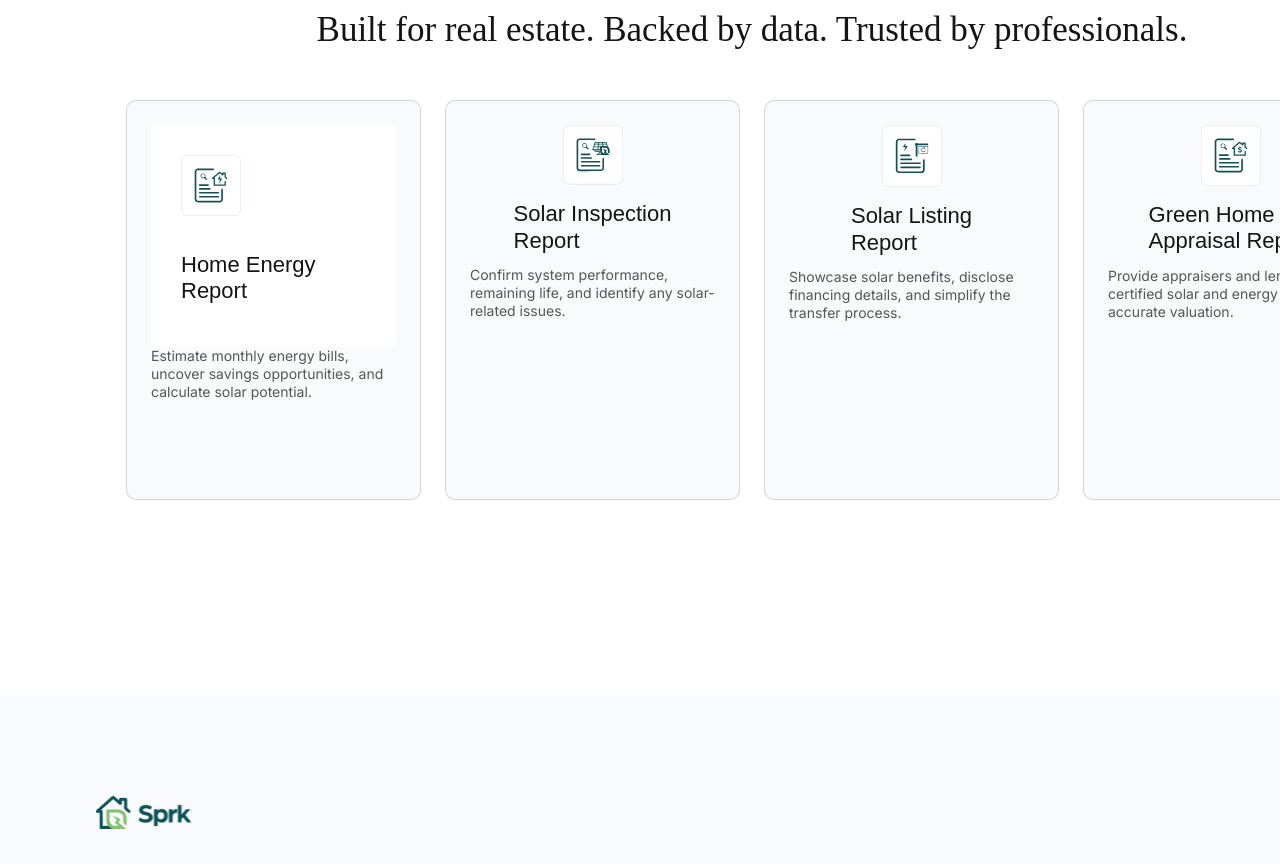
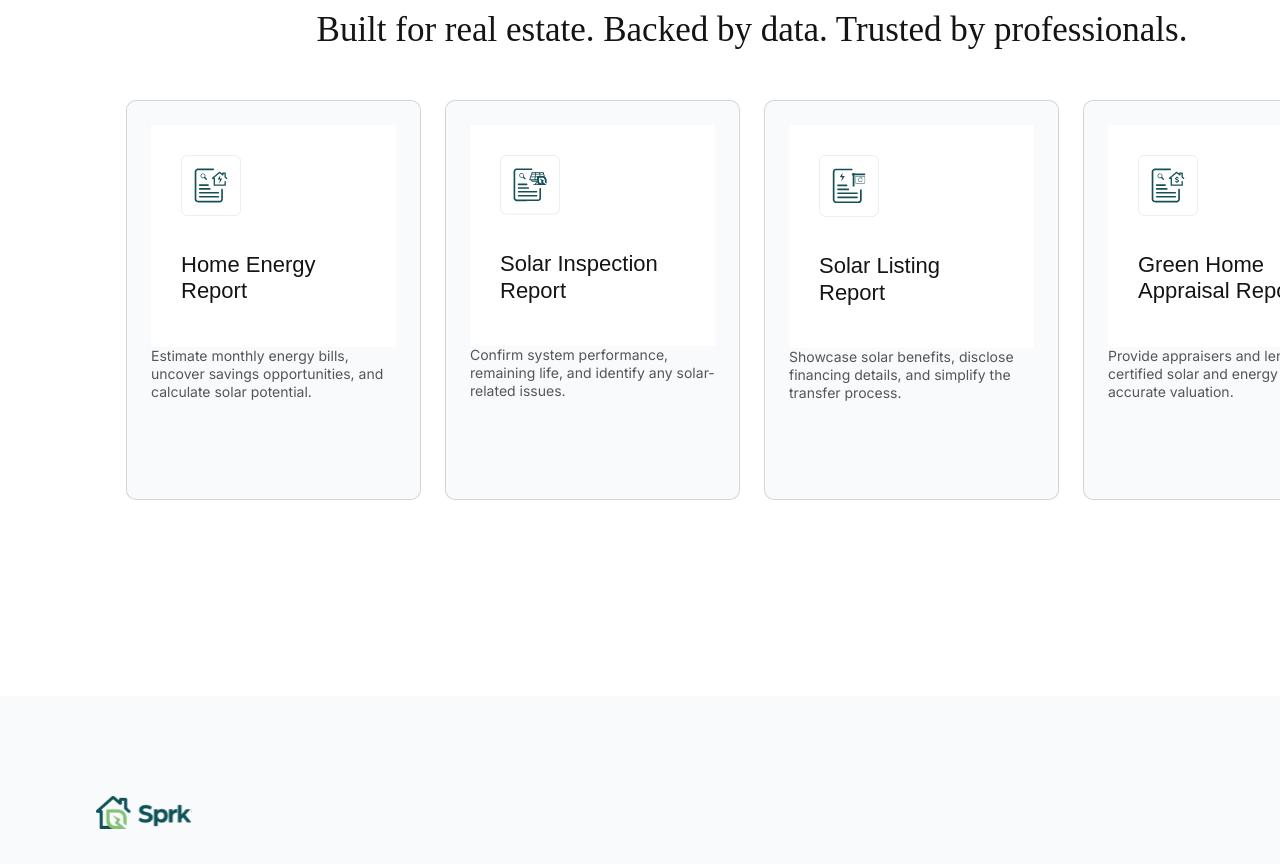
Before and after one commit to joylanjobs12/sprk_website, a Next.js app: page / in a window 1280 px wide. Shown: the part 3800-4664 px from the top of the page. Built offline with nearby package versions, Linux system fonts and the light colour scheme.

Commit message:
feat: website

```diff
--- a/src/app/page.tsx
+++ b/src/app/page.tsx
@@ -53,7 +53,7 @@ function RoleCard({ icon, title, subtitle }: { icon: React.ReactNode; title: str
 
 export default function Home() {
   return (
-    <section className="mx-auto w-full max-w-[1440px] px-4 sm:px-6 lg:px-8 ">
+    <div className="mx-auto w-full max-w-[1440px] px-4 sm:px-6 lg:px-8 ">
       <div className="text-center pt-[40px] sm:pt-[60px] lg:pt-[80px]">
         <h1
           className="text-center text-[40px] sm:text-[56px] lg:text-[80px]"
@@ -509,6 +509,7 @@ export default function Home() {
           </div>
 
           <div className="flex min-w-[294px] min-h-[400px] flex-col items-center flex-[1_0_0] rounded-[10px] border bg-[var(--Secondary-Color,#F9FAFB)] p-6" style={{ borderColor: "rgba(0, 0, 0, 0.15)", background: "var(--Secondary-Color, #F9FAFB)" }}>
+            <div className="flex flex-col items-start gap-[20px] self-stretch p-[30px]" style={{ background: "#FFF" }}>
               <div className="mb-4">
                 <Image src="/home-page/section 4/solar-inspection-report.svg" alt="Solar Inspection Report" width={60} height={60} />
               </div>
@@ -527,12 +528,14 @@ export default function Home() {
                 <br />
                 Report
               </div>
+            </div>
             <p className={`${inter.className}`} style={{ color: "var(--Body-Text, rgba(0, 0, 0, 0.66))", fontSize: 14, lineHeight: "130%" }}>
               Confirm system performance, remaining life, and identify any solar-related issues.
             </p>
           </div>
 
           <div className="flex min-w-[294px] min-h-[400px] flex-col items-center flex-[1_0_0] rounded-[10px] border bg-[var(--Secondary-Color,#F9FAFB)] p-6" style={{ borderColor: "rgba(0, 0, 0, 0.15)", background: "var(--Secondary-Color, #F9FAFB)" }}>
+            <div className="flex flex-col items-start gap-[20px] self-stretch p-[30px]" style={{ background: "#FFF" }}>
               <div className="mb-4">
                 <Image src="/home-page/section 4/solar-listing-report.svg" alt="Solar Listing Report" width={60} height={60} />
               </div>
@@ -551,12 +554,14 @@ export default function Home() {
                 <br />
                 Report
               </div>
+            </div>
             <p className={`${inter.className}`} style={{ color: "var(--Body-Text, rgba(0, 0, 0, 0.66))", fontSize: 14, lineHeight: "130%" }}>
               Showcase solar benefits, disclose financing details, and simplify the transfer process.
             </p>
           </div>
 
           <div className="flex min-w-[294px] min-h-[400px] flex-col items-center flex-[1_0_0] rounded-[10px] border bg-[var(--Secondary-Color,#F9FAFB)] p-6" style={{ borderColor: "rgba(0, 0, 0, 0.15)", background: "var(--Secondary-Color, #F9FAFB)" }}>
+            <div className="flex flex-col items-start gap-[20px] self-stretch p-[30px]" style={{ background: "#FFF" }}>
               <div className="mb-4">
                 <Image src="/home-page/section 4/green-home-appraisal-report.svg" alt="Green Home Appraisal Report" width={60} height={60} />
               </div>
@@ -575,12 +580,13 @@ export default function Home() {
                 <br />
                 Appraisal Report
               </div>
+            </div>
             <p className={`${inter.className}`} style={{ color: "var(--Body-Text, rgba(0, 0, 0, 0.66))", fontSize: 14, lineHeight: "130%" }}>
               Provide appraisers and lenders with certified solar and energy data for accurate valuation.
             </p>
           </div>
         </div>
       </section>
-    </section>
+    </div>
   );
 }
```
Lines whose indentation alone changed are shown as unchanged.
